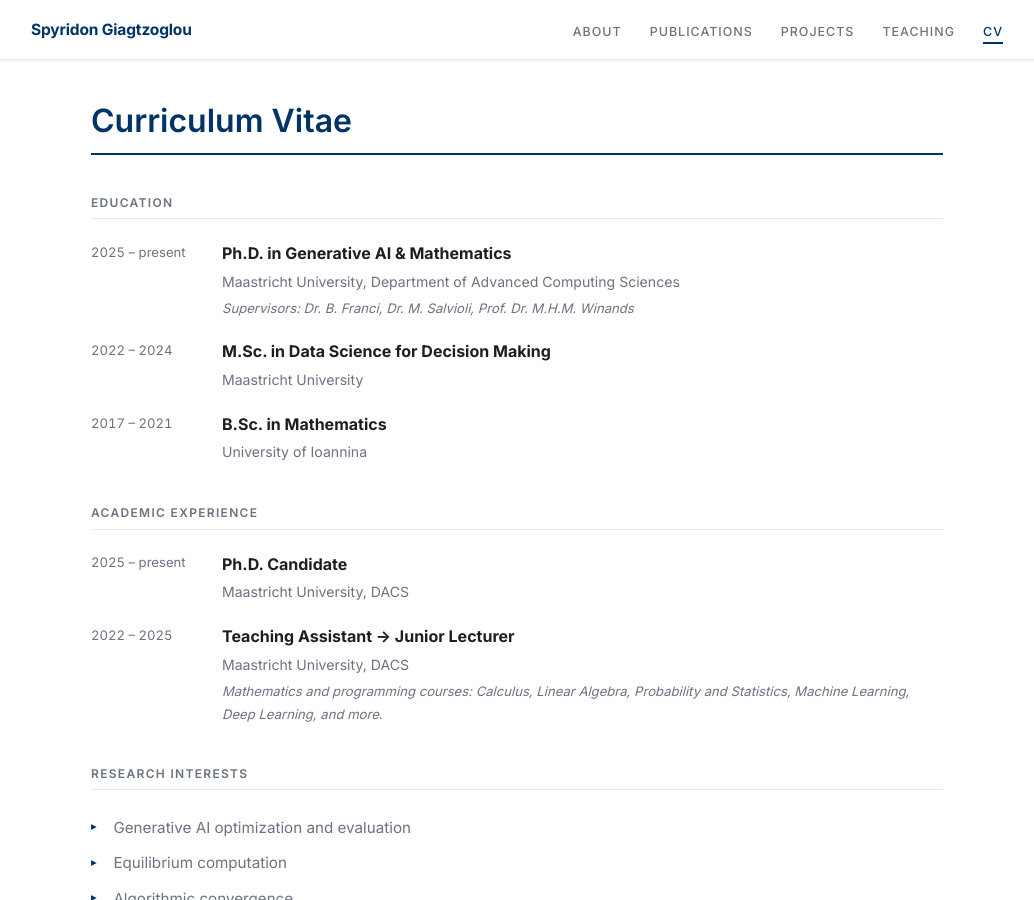
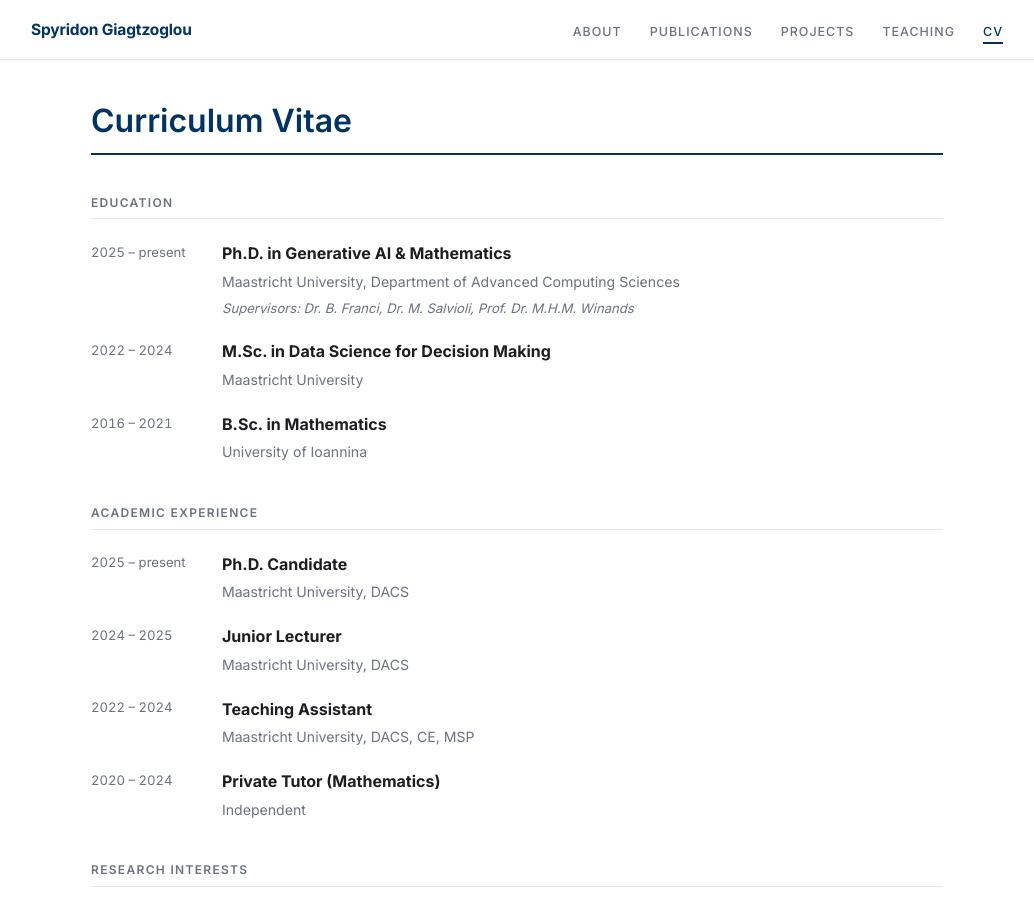
Before and after one commit to giatzoS/spyridongiagtzoglou.github.io, a Jekyll site: the page built from cv.md, in a window 1280 px wide and 900 px high. Shown: the whole window, without its empty margins (123-1157 px from the left). Built offline with Jekyll 4.4.1, drawn with Linux system fonts in a browser that asks for light colours.

Commit message:
Update projects, bio, and CV

```diff
--- a/cv.md
+++ b/cv.md
@@ -31,7 +31,7 @@ description: "Curriculum Vitae of Spyridon Giagtzoglou."
   </div>
 
   <div class="cv-item">
-    <div class="cv-period">2017 &ndash; 2021</div>
+    <div class="cv-period">2016 &ndash; 2021</div>
     <div class="cv-details">
       <strong>B.Sc. in Mathematics</strong>
       <div class="inst">University of Ioannina</div>
@@ -52,14 +52,26 @@ description: "Curriculum Vitae of Spyridon Giagtzoglou."
   </div>
 
   <div class="cv-item">
-    <div class="cv-period">2022 &ndash; 2025</div>
+    <div class="cv-period">2024 &ndash; 2025</div>
     <div class="cv-details">
-      <strong>Teaching Assistant &rarr; Junior Lecturer</strong>
+      <strong>Junior Lecturer</strong>
       <div class="inst">Maastricht University, DACS</div>
-      <div class="note">
-        Mathematics and programming courses: Calculus, Linear Algebra,
-        Probability and Statistics, Machine Learning, Deep Learning, and more.
-      </div>
+    </div>
+  </div>
+
+  <div class="cv-item">
+    <div class="cv-period">2022 &ndash; 2024</div>
+    <div class="cv-details">
+      <strong>Teaching Assistant</strong>
+      <div class="inst">Maastricht University, DACS, CE, MSP</div>
+    </div>
+  </div>
+
+  <div class="cv-item">
+    <div class="cv-period">2020 &ndash; 2024</div>
+    <div class="cv-details">
+      <strong>Private Tutor (Mathematics)</strong>
+      <div class="inst">Independent</div>
     </div>
   </div>
 </div>
```
Also changed, not shown: other parts of cv.md (+1 -1 lines).
